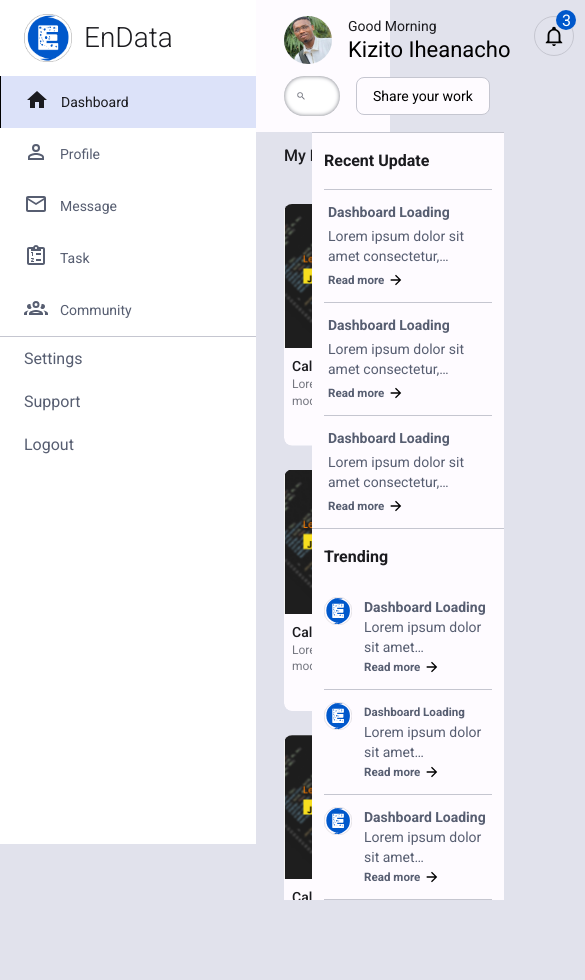
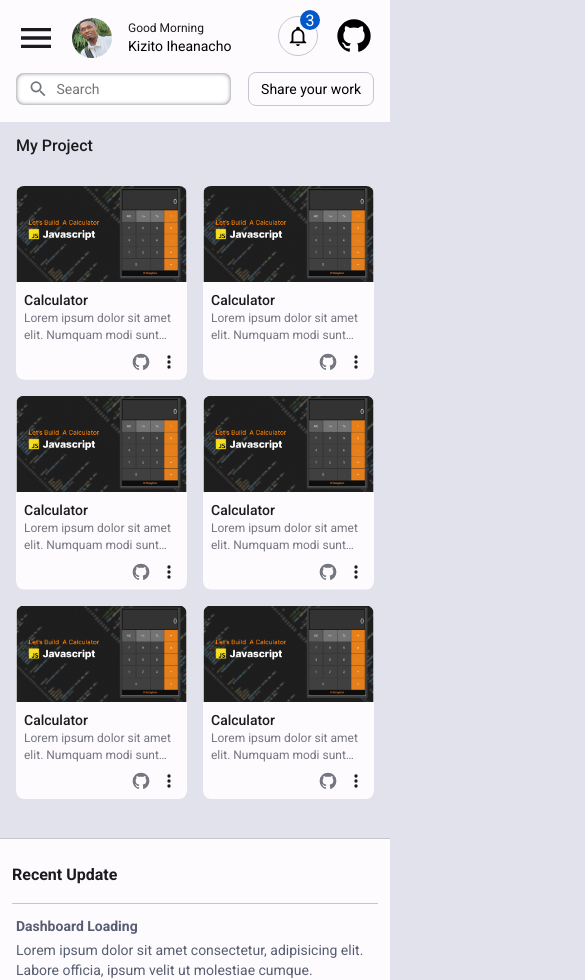
Before and after one commit to kizzylion/Admin-Dashboard, a plain HTML site: page index.html in a window 390 px wide. Shown: the top 980 px of the page, 585 px wide, since content can reach past the window. Before the commit the page ends 900 px from the top, so only its background shows below. Drawn offline with Linux system fonts and the light colour scheme.

Commit message:
RESPONSIVE SCREEN AND MENU BUTTON FIXED

```diff
--- a/index.html
+++ b/index.html
@@ -5,10 +5,11 @@
     <meta http-equiv="X-UA-Compatible" content="IE=edge">
     <meta name="viewport" content="width=device-width, initial-scale=1.0">
     <link rel="stylesheet" href="./style.css">
+    <script defer src="./script.js"></script>
     <title>Endata - Admin Dashboard</title>
 </head>
 <body>
-    <section class="side-nav">
+    <section id="side-nav" class="side-nav">
         <a href="#" class="logo-section">
             <img src="./img-collections/Enddata-logo2.png" alt="Endata logo">
             <h2>EnData</h2>
@@ -29,6 +30,9 @@
             <li class="community">
                 <i><svg xmlns="http://www.w3.org/2000/svg" viewBox="0 0 24 24"><title>account-group-outline</title><path d="M12,5A3.5,3.5 0 0,0 8.5,8.5A3.5,3.5 0 0,0 12,12A3.5,3.5 0 0,0 15.5,8.5A3.5,3.5 0 0,0 12,5M12,7A1.5,1.5 0 0,1 13.5,8.5A1.5,1.5 0 0,1 12,10A1.5,1.5 0 0,1 10.5,8.5A1.5,1.5 0 0,1 12,7M5.5,8A2.5,2.5 0 0,0 3,10.5C3,11.44 3.53,12.25 4.29,12.68C4.65,12.88 5.06,13 5.5,13C5.94,13 6.35,12.88 6.71,12.68C7.08,12.47 7.39,12.17 7.62,11.81C6.89,10.86 6.5,9.7 6.5,8.5C6.5,8.41 6.5,8.31 6.5,8.22C6.2,8.08 5.86,8 5.5,8M18.5,8C18.14,8 17.8,8.08 17.5,8.22C17.5,8.31 17.5,8.41 17.5,8.5C17.5,9.7 17.11,10.86 16.38,11.81C16.5,12 16.63,12.15 16.78,12.3C16.94,12.45 17.1,12.58 17.29,12.68C17.65,12.88 18.06,13 18.5,13C18.94,13 19.35,12.88 19.71,12.68C20.47,12.25 21,11.44 21,10.5A2.5,2.5 0 0,0 18.5,8M12,14C9.66,14 5,15.17 5,17.5V19H19V17.5C19,15.17 14.34,14 12,14M4.71,14.55C2.78,14.78 0,15.76 0,17.5V19H3V17.07C3,16.06 3.69,15.22 4.71,14.55M19.29,14.55C20.31,15.22 21,16.06 21,17.07V19H24V17.5C24,15.76 21.22,14.78 19.29,14.55M12,16C13.53,16 15.24,16.5 16.23,17H7.77C8.76,16.5 10.47,16 12,16Z" /></svg></i> <a href="#">Community</a>
             </li>
+            <li class="trend" style="display: none;">
+                <i><svg xmlns="http://www.w3.org/2000/svg" viewBox="0 0 24 24"><title>newspaper-variant</title><path d="M20 3H4C2.89 3 2 3.89 2 5V19C2 20.11 2.89 21 4 21H20C21.11 21 22 20.11 22 19V5C22 3.89 21.11 3 20 3M5 7H10V13H5V7M19 17H5V15H19V17M19 13H12V11H19V13M19 9H12V7H19V9Z" /></svg></i> <a href="#">Trending</a>
+            </li>
 
 
         </div>
@@ -48,7 +52,7 @@
         <header>
             <div class="top-header">
                 <div class="greetings">
-                    <svg xmlns="http://www.w3.org/2000/svg" viewBox="0 0 24 24"><title>menu</title><path d="M3,6H21V8H3V6M3,11H21V13H3V11M3,16H21V18H3V16Z" /></svg>
+                    <svg id="menu-button" xmlns="http://www.w3.org/2000/svg" viewBox="0 0 24 24"><title>menu</title><path d="M3,6H21V8H3V6M3,11H21V13H3V11M3,16H21V18H3V16Z" /></svg>
                     <img src="./img-collections/users-image.JPG" alt="kizitos users-image">
                     <div id="intro">
                         <p>Good Morning</p>
--- /dev/null
+++ b/script.js
@@ -0,0 +1,6 @@
+
+let menuButton = document.getElementById("menu-button");
+let sideNav = document.getElementById("side-nav")
+menuButton.addEventListener("click", function(){
+    sideNav.classList.toggle("active")
+})
--- a/style.css
+++ b/style.css
@@ -79,7 +79,14 @@ body{
     background-color: white;
     height: 100vh;
     position: relative;
+    transition: 0.3s ease;
 }
+
+#side-nav.active{
+    left: 0;
+}
+
+
 
 .logo-section{
     display: flex;
@@ -173,6 +180,7 @@ body{
 
 .main-content{
     width: calc(100% - 256px);
+    transition: 0.3s ease;
 }
 
 header{
@@ -196,6 +204,7 @@ header{
     display: flex;
     flex: 1 0 auto;
     margin-right: 24px;
+    align-items: center;
 }
 
 .greetings svg{
@@ -270,9 +279,9 @@ header{
     width: 100%;
 }
 
-#search input:focus + #searchbar {
-    border: 1px solid black;
-}
+.searchbar:focus-within {
+    border: 2px solid var(--light-primary);
+  }
 
 
 .share-work{
@@ -297,8 +306,9 @@ header{
 
 .share-work label:hover,
 .share-work label:focus{
-background-color: var(--light-primary-container);
+    background-color: var(--light-surface-variant);
     box-shadow: 0px 1px 2px rgba(0, 0, 0, 0.3), 0px 2px 6px 2px rgba(0, 0, 0, 0.15);
+
 }
 
 
@@ -358,17 +368,18 @@ background-color: var(--light-primary-container);
 .projects-section{
     display: grid;
     grid-template-columns: 1fr 192px;
-    grid-template-rows: calc(100vh - 76px);
+    grid-template-rows: calc(100vh - 128px);
     overflow: none;
 }
 
 
 #project {
+    position: relative;
     grid-area: 1/1/2/2;
     width: 100%;
-    height: calc(100vh - 76px);
+    height: calc(100vh - 128px);
     display: grid;
-    grid-template-columns: repeat(auto-fit, minmax(256px, 1fr));
+    grid-template-columns: repeat(auto-fit, minmax(128px, 1fr));
     grid-template-rows: 48px;
     grid-auto-rows: max-content;
     padding: 0px 28px;
@@ -378,6 +389,10 @@ background-color: var(--light-primary-container);
 }
 
 #project h3{
+    z-index: 5;
+    position: sticky;
+    background-color: var(--light-surface-variant);
+    top: 0px;
     padding: 12px 0;
     grid-area: 1/1/2/-1;
     font-size: 16px;
@@ -461,9 +476,9 @@ background-color: var(--light-primary-container);
     flex-direction: column;
     flex: 1 0 auto;
     background-color: var(--light-background);
-    overflow: scroll;
-    height: calc(100vh-76px);
     overflow: auto;
+    height: calc(100vh - 128px);
+    /* overflow: auto; */
 
 }
 
@@ -581,3 +596,178 @@ background-color: var(--light-primary-container);
     align-items: center;
     width: max-content;
 }
+
+
+@media (max-width: 786px){
+    .side-nav {
+        width: 256px;
+        position: fixed;
+        left: -260px;
+        transition: 0.3s ease;
+    }
+    #side-nav.active ~ .main-content {
+        width: calc(100% - 256px);
+        position: relative;
+        left: 256px;
+        transition: 0.3s ease;
+
+    }
+
+    .main-content{
+        width: 100%;
+
+
+    }
+
+    .greetings svg {
+        width: 40px;
+        margin-right: 16px;
+        fill: var(--light-on-background);
+        display: inline;
+    }
+    .greetings >img {
+        width: 40px;
+        height: 40px;
+        object-fit: cover;
+        object-position: center;
+        border-radius: 50%;
+        margin-right: 16px;
+    }
+
+    #intro p {
+        font-size: 12px;
+        line-height: 16px;
+        font-weight: 400;
+        color: var(--light-on-background);
+    }
+
+    #intro h4 {
+        font-size: 14px;
+        line-height: 20px;
+        font-weight: 400;
+    }
+
+    #project {
+        grid-area: 1/1/2/2;
+        width: 100%;
+        height: calc(100vh - 76px);
+        display: grid;
+        grid-template-columns: repeat(2, minmax(96px, 1fr));
+        grid-template-rows: 48px;
+        grid-auto-rows: max-content;
+        padding: 0px 16px;
+        grid-gap: 16px;
+        justify-content: flex-start;
+        overflow: auto;
+    }
+
+}
+
+@media (max-width: 576px) {
+
+    .side-nav {
+        width: 200px;
+        position: fixed;
+        left: -200px;
+        transition: 0.3s ease;
+    }
+    #side-nav.active ~ .main-content {
+        width: calc(100% - 200px);
+        position: relative;
+        left: 200px;
+        transition: 0.3s ease;
+
+    }
+
+    .main-content{
+        width: 100%;
+
+
+    }
+
+
+    header {
+        display: flex;
+        flex-direction: column;
+        width: 100%;
+        justify-content: space-between;
+        align-items: center;
+        padding: 16px;
+        background-color: var(--light-background);
+    }
+    .searchbar {
+        display: flex;
+        width: 60%;
+        justify-content: space-between;
+        align-items: center;
+        background-color: white;
+        height: 32px;
+        padding: 0 12px;
+        border-radius: 8px;
+        box-shadow: inset 0px 0px 4px var(--light-outline);
+        margin-right: 8px;
+    }
+
+    .share-work label {
+        font-size: 14px;
+        line-height: 16px;
+        display: flex;
+        flex: 1 0 auto;
+        justify-content: center;
+        align-items: center;
+        padding: 8px 12px;
+        border: 1px solid var(--light-outline-variant);
+        border-radius: 8px;
+        background-color: var(--light-background);
+        cursor: pointer;
+    }
+
+    .trend{
+        display: flex !important;
+    }
+
+    nav
+
+    #project {
+        grid-area: 1/1/2/2;
+        width: 100%;
+        height: calc(100vh - 76px);
+        display: grid;
+        grid-template-columns: repeat(1, minmax(96px, 1fr));
+        grid-template-rows: 48px;
+        grid-auto-rows: max-content;
+        padding: 0px 16px;
+        grid-gap: 16px;
+        justify-content: flex-start;
+        overflow: auto;
+    }
+
+    .projects-section {
+        display: grid;
+        grid-template-columns: 1fr;
+        grid-template-rows: calc(100vh - 128px);
+        overflow: none;
+    }
+
+    #side-update {
+        display: flex;
+        flex-direction: column;
+        flex: 1 0 auto;
+        background-color: var(--light-background);
+        overflow: hidden;
+        height: calc(100vh - 128px);
+        /* overflow: auto; */
+    }
+
+    #side-update .latest h3 {
+        margin-top: 8px;
+    }
+
+    #side-update .trending h3 {
+        margin-top: 8px;
+    }
+
+    #side-update .trending .news:first-of-type {
+        border-top: 1px solid var(--light-outline-variant);
+    }
+}
```
